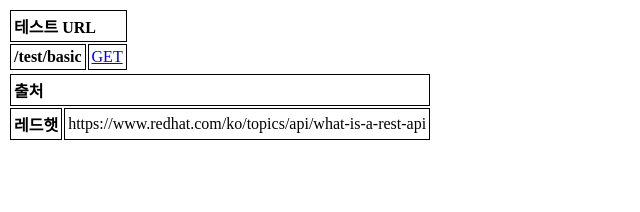
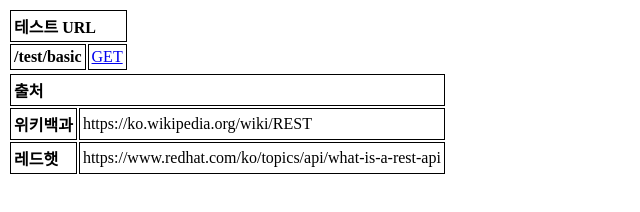
Before and after one commit to cubeweek/practice_REST, a plain HTML site: page practice_restful.html in a window 1280 px wide. Shown: the whole page, without its empty margins (0-640 px from the left). Drawn offline with Linux system fonts and the light colour scheme.

Commit message:
Update practice_restful.html

```diff
--- a/practice_restful.html
+++ b/practice_restful.html
@@ -31,6 +31,10 @@
             </thead>
             <tbody>
                 <tr>
+                    <th>위키백과</th>
+                    <td>https://ko.wikipedia.org/wiki/REST</td>
+                </tr>
+                <tr>
                     <th>레드햇</th>
                     <td>https://www.redhat.com/ko/topics/api/what-is-a-rest-api</td>
                 </tr>
```
